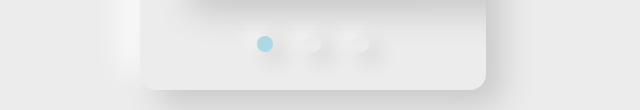
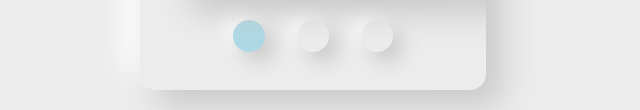
Before and after one commit to ianayara/Menu, a plain HTML site: page index.html in a window 1280 px wide. Shown: the part 532-642 px from the top of the page, without its empty margins (327-967 px from the left). Drawn offline with nearby package versions, Linux system fonts and the light colour scheme.

Commit message:
Size-bottom

```diff
--- a/styles.css
+++ b/styles.css
@@ -173,9 +173,9 @@ body {
 }
 
 .carrousel .punto {
-  width: 1em;
-  height: 1em;
-  margin: 1em 1em 0;
+  width: 2em;
+  height: 2em;
+  margin: 0 1em;
   color: var(--negro);
   transition: all 0.4s ease;
   border-radius: 1em;
```
